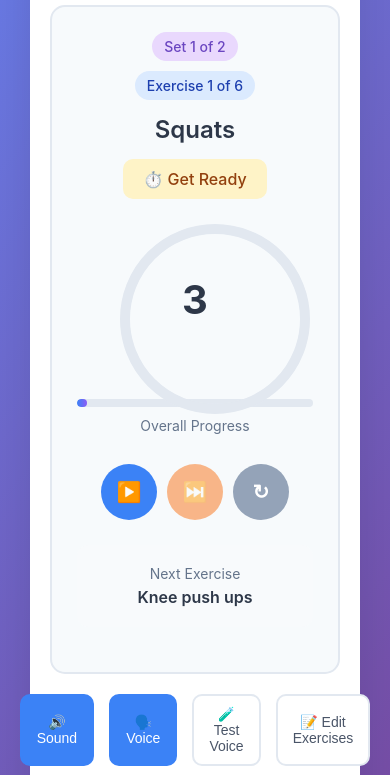
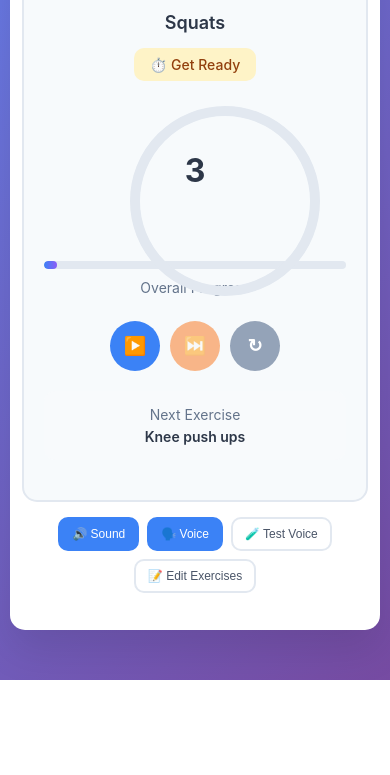
Before and after one commit to yoshiminomura/yoshiminomura.github.io, a plain HTML site: page index.html in a window 390 px wide. Shown: the part 164-939 px from the top of the page. After the commit the page ends 844 px from the top, so only its background shows below. Drawn offline with Linux system fonts and the light colour scheme.

Commit message:
Add files via upload
Signed-off-by: yoshiminomura <yoshimi@dnx.vc>

```diff
--- a/index.html
+++ b/index.html
@@ -134,10 +134,16 @@
             width: 200px;
             height: 200px;
             margin: 0 auto 20px;
+            display: flex;
+            align-items: center;
+            justify-content: center;
         }
 
         .progress-ring {
             transform: rotate(-90deg);
+            position: absolute;
+            top: 0;
+            left: 0;
         }
 
         .progress-ring-bg {
@@ -154,13 +160,15 @@
         }
 
         .time-text {
-            position: absolute;
-            top: 50%;
-            left: 50%;
-            transform: translate(-50%, -50%);
+            position: relative;
+            z-index: 10;
             font-size: 3rem;
             font-weight: 700;
             color: #2d3748;
+            text-align: center;
+            line-height: 1;
+            margin: 0;
+            padding: 0;
         }
 
         .progress-bar {
@@ -388,9 +396,18 @@
         }
 
         @media (max-width: 640px) {
+            body {
+                padding: 10px;
+            }
+
             .container {
-                padding: 20px;
-                margin: 10px;
+                padding: 15px;
+                margin: 0;
+                border-radius: 15px;
+            }
+
+            .header h1 {
+                font-size: 1.75rem;
             }
 
             .circular-progress {
@@ -399,22 +416,112 @@
             }
 
             .time-text {
-                font-size: 2.5rem;
+                font-size: 2.25rem;
+            }
+
+            .exercise-name {
+                font-size: 1.25rem;
             }
 
             .badges {
-                flex-direction: column;
-                align-items: center;
+                flex-wrap: wrap;
+                gap: 8px;
+            }
+
+            .badge {
+                font-size: 0.75rem;
+                padding: 4px 8px;
+            }
+
+            .phase-badge {
+                padding: 8px 16px;
+                font-size: 0.875rem;
             }
 
             .controls {
-                gap: 10px;
+                gap: 12px;
+                margin-bottom: 20px;
             }
 
             .btn {
                 width: 56px;
                 height: 56px;
                 font-size: 1.25rem;
+            }
+
+            .settings-bar {
+                flex-wrap: wrap;
+                gap: 8px;
+                justify-content: center;
+            }
+
+            .settings-btn {
+                font-size: 0.75rem;
+                padding: 8px 12px;
+            }
+
+            .card {
+                padding: 20px;
+                margin-bottom: 15px;
+            }
+
+            .exercise-display {
+                margin-bottom: 15px;
+            }
+
+            .timer-display {
+                margin-bottom: 25px;
+            }
+
+            .next-exercise {
+                padding: 15px;
+                font-size: 0.875rem;
+            }
+        }
+
+        @media (max-width: 480px) {
+            .container {
+                padding: 12px;
+            }
+
+            .circular-progress {
+                width: 140px;
+                height: 140px;
+            }
+
+            .time-text {
+                font-size: 2rem;
+            }
+
+            .exercise-name {
+                font-size: 1.125rem;
+            }
+
+            .btn {
+                width: 50px;
+                height: 50px;
+                font-size: 1.125rem;
+            }
+
+            .controls {
+                gap: 10px;
+            }
+        }
+
+        @media (max-width: 360px) {
+            .badges {
+                flex-direction: column;
+                align-items: center;
+            }
+
+            .settings-bar {
+                flex-direction: column;
+                align-items: stretch;
+            }
+
+            .settings-btn {
+                width: 100%;
+                justify-content: center;
             }
         }
     </style>
```
